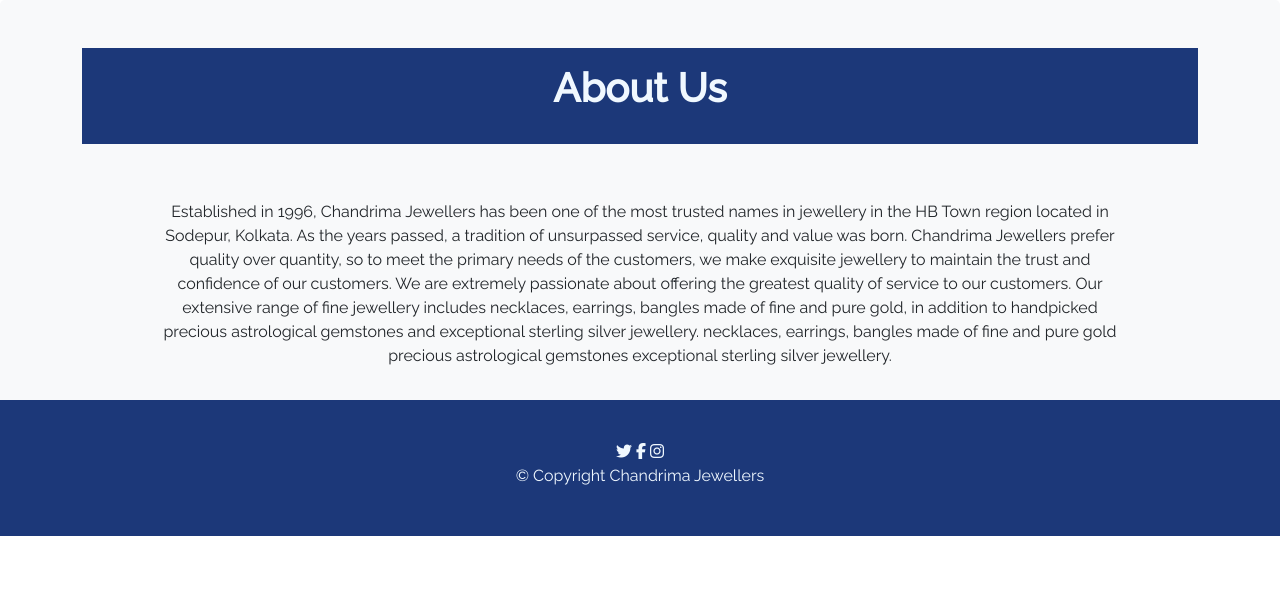
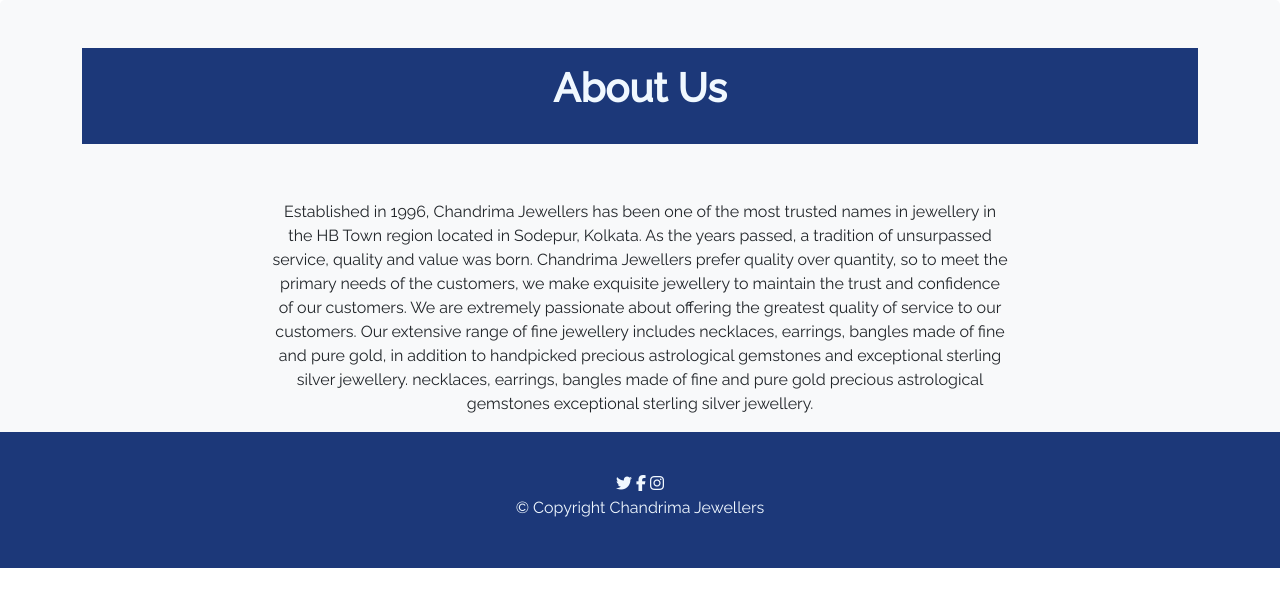
Before and after one commit to basus942/Jewellery-website, a Node server app: page /aboutus in a window 1280 px wide. Shown: the part 70-677 px from the top of the page. Run offline with Node 20, Linux system fonts and the light colour scheme; some libraries are stand-ins or nearby versions.

Commit message:
Use this message and don't open the editor

```diff
--- a/public/styles.css
+++ b/public/styles.css
@@ -63,13 +63,3 @@
 
   font-weight:400 ;
 }
-.p-about{
-  margin: auto;
-  padding: 0rem 10rem;
-  padding-bottom: 2rem;
-
-
-}
-.contact{
-
-}
--- a/views/aboutus.ejs
+++ b/views/aboutus.ejs
@@ -61,7 +61,14 @@
           <section class="py-5 text-center container">
             <h1 class="aboutus">About Us</h1>
           </section>
-          <div class="p-about">
+
+          <div class="container">
+            <div class="row">
+              <div class="col-lg-2 col-md-2 col-xs-2">
+
+              </div>
+              <div class="col-lg-8 col-md-8 col-xs-8">
+                <p>
                   Established in 1996, Chandrima Jewellers has been one of the most
                   trusted names in jewellery in the HB Town region located in Sodepur,
                   Kolkata. As the years passed, a tradition of unsurpassed service,
@@ -75,9 +82,31 @@
                   exceptional sterling silver jewellery. necklaces, earrings, bangles
                   made of fine and pure gold precious astrological gemstones exceptional
                   sterling silver jewellery.
+                </p>
+
+              </div>
+              <div class="col-lg-2 col-md-2 col-xs-2">
+
+              </div>
+            </div>
           </div>
 
 
+
+
+
+
+
+
+
+
+
+              <footer id="footer">
+                <i class="space fa-brands fa-twitter"></i>
+                <i class="space fa-brands fa-facebook-f"></i>
+                <i class="space fa-brands fa-instagram"></i>
+                <p>© Copyright Chandrima Jewellers</p>
+              </footer>
 
       <script
         src="https://cdn.jsdelivr.net/npm/bootstrap@5.1.3/dist/js/bootstrap.bundle.min.js"
@@ -88,11 +117,6 @@
 
     <!-- Footer -->
 
-    <footer id="footer">
-      <i class="space fa-brands fa-twitter"></i>
-      <i class="space fa-brands fa-facebook-f"></i>
-      <i class="space fa-brands fa-instagram"></i>
-      <p>© Copyright Chandrima Jewellers</p>
-    </footer>
+
   </font-all>
 </html>
```
Also changed, not shown: views/contact.ejs (+7 -7 lines), views/home.ejs (+9 -9 lines). Lines whose indentation alone changed are shown as unchanged.
